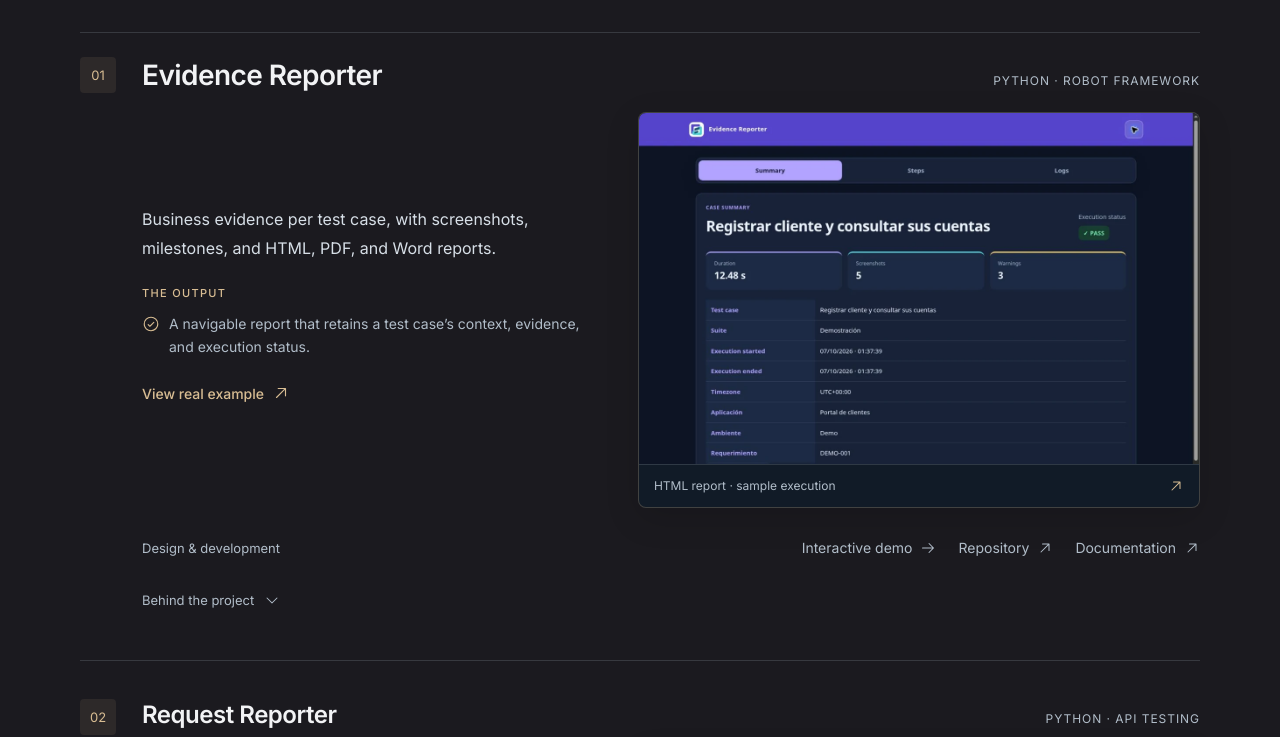
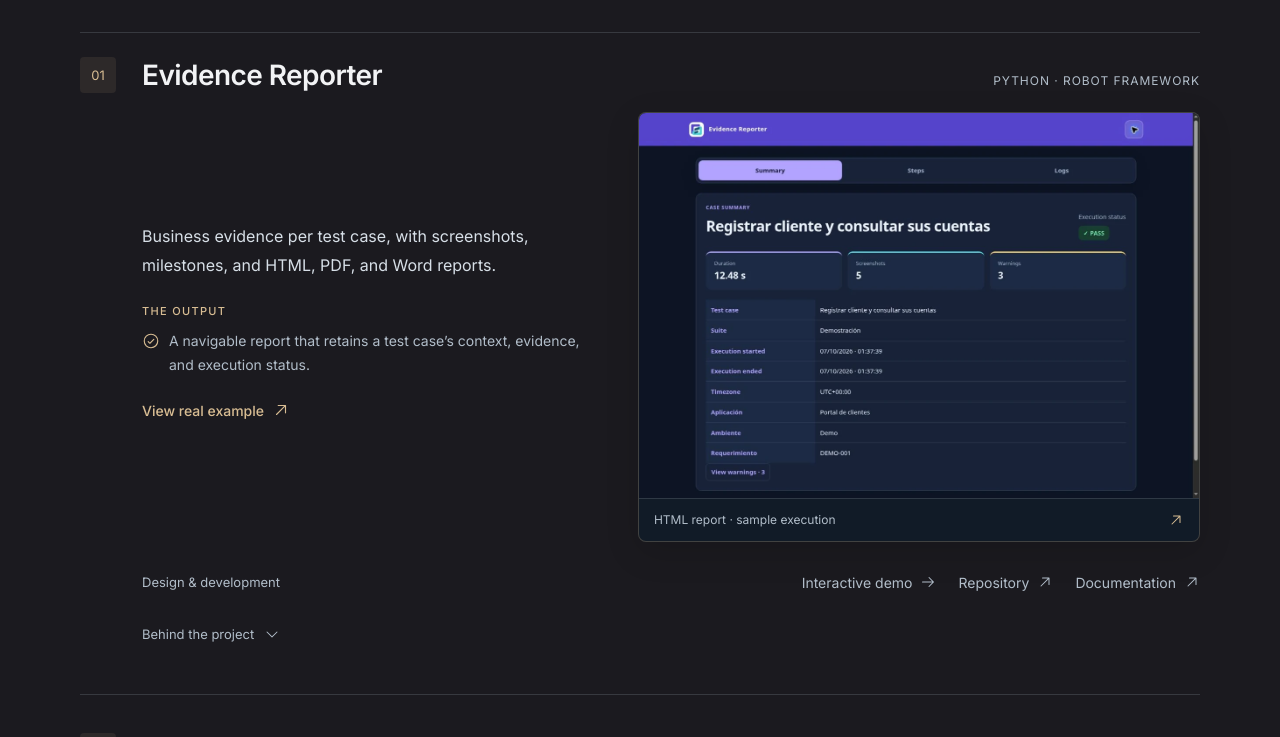
Before and after one commit to angel-valdezzz/angel-valdezzz.github.io, a React (Vite) app: page / in a window 1280 px wide. Shown: the part 691-1428 px from the top of the page. Built offline with nearby package versions, Linux system fonts and the light colour scheme.

Commit message:
Preserve complete project output images in previews

```diff
--- a/src/styles.css
+++ b/src/styles.css
@@ -40,7 +40,7 @@
 .project-preview{margin:0;min-width:0;border:1px solid rgba(216,189,147,.24);border-radius:8px;overflow:hidden;background:#111b27;box-shadow:0 10px 34px #0002;transition:transform .25s ease,border-color .25s ease,box-shadow .25s ease}
 .project-preview{display:block}
 .project-preview figure{margin:0}
-.project-preview img{display:block;width:100%;height:auto;aspect-ratio:1.6;object-fit:cover;object-position:top}
+.project-preview img{display:block;width:100%;height:auto;aspect-ratio:auto;object-fit:contain;object-position:top}
 .project-preview figcaption{display:flex;justify-content:space-between;align-items:center;gap:12px;padding:12px 15px;color:var(--muted);font-size:.75rem;line-height:1.5;border-top:1px solid var(--line)}
 .project-preview figcaption svg{color:var(--gold)}
 .project-preview:is(:hover,:focus-within){border-color:rgba(216,189,147,.72);transform:translateY(-3px);box-shadow:0 8px 30px rgba(216,189,147,.08)}
```
